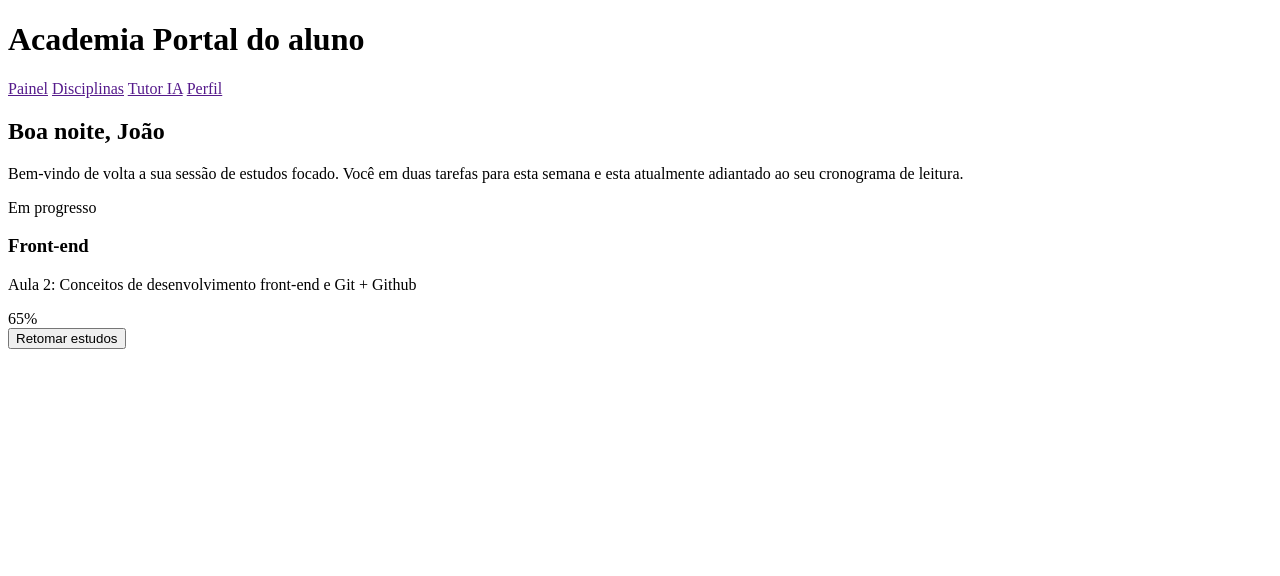
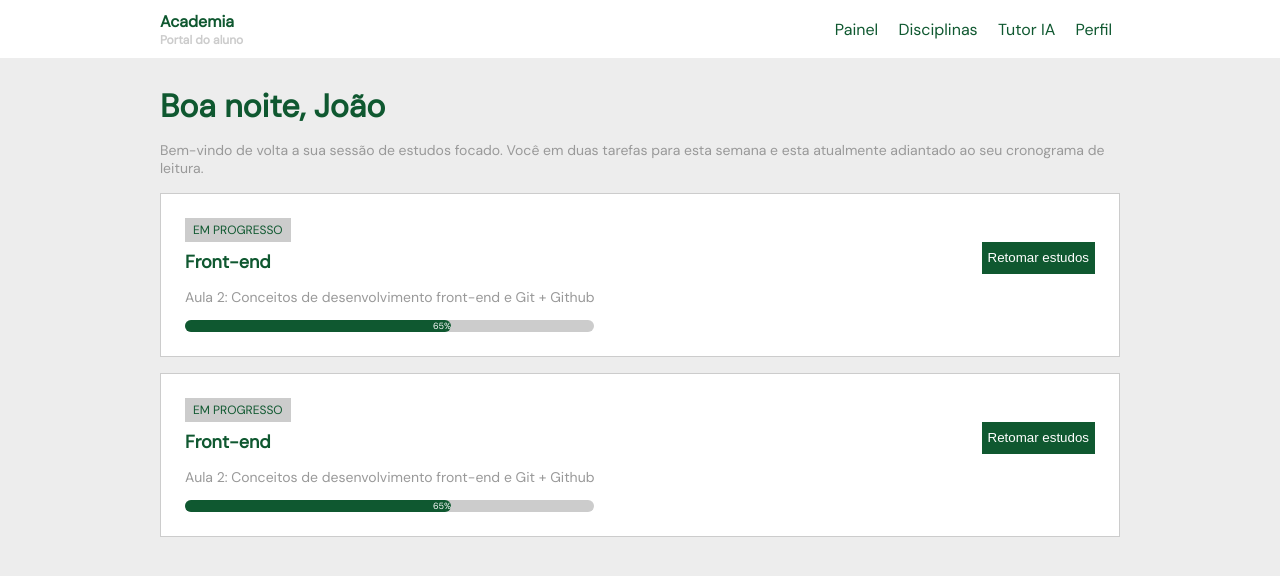
Before and after one commit to lucasbeskow/app-aluno, a plain HTML site: page dashboard.html in a window 1280 px wide. Drawn offline with Linux system fonts and the light colour scheme.

Commit message:
html + css dashboard

```diff
--- a/dashboard.html
+++ b/dashboard.html
@@ -3,39 +3,56 @@
 <head>
     <meta charset="UTF-8">
     <meta name="viewport" content="width=device-width, initial-scale=1.0">
+    <link href="/styles.css" rel="stylesheet">
+
     <title>Dashboard</title>
 </head>
-<body>
+<body class="dashboard">
 
     <header>
-        <h1>Academia <span>Portal do aluno</span></h1>
-        <nav>
+        <div class="dashboard__header">
+            <h1 class="dashboard__title">Academia <span>Portal do aluno</span></h1>
+            <nav class="dashboard__menu">
                 <a href="">Painel</a>
                 <a href="">Disciplinas</a>
                 <a href="">Tutor IA</a>
                 <a href="">Perfil</a>
             </nav>
+        </div>
     </header>
 
-    <main>
+    <div class="dashboard__body">
 
-        <div>
+        <div class="dashboard__hero">
             <h2>Boa noite, João</h2>
             <p>Bem-vindo de volta a sua sessão de estudos focado. Você em duas tarefas para esta semana e esta atualmente adiantado ao seu cronograma de leitura.</p>
         </div>
 
-        <div>
-            <span>Em progresso</span>
-            <h3>Front-end</h3>
+        <div class="card">
+            <div class="card__body">
+                <span class="card__badge">Em progresso</span>
+                <h3 class="card__title">Front-end</h3>
                 <p>Aula 2: Conceitos de desenvolvimento front-end e Git + Github</p>
-            <div>
+                <div class="card__progress">
                     <div>65%</div>
                 </div>
-
-            <button>Retomar estudos</button>
+            </div>
+            <button class="card__button">Retomar estudos</button>
         </div>
 
-    </main>
+         <div class="card">
+            <div class="card__body">
+                <span class="card__badge">Em progresso</span>
+                <h3 class="card__title">Front-end</h3>
+                <p>Aula 2: Conceitos de desenvolvimento front-end e Git + Github</p>
+                <div class="card__progress">
+                    <div>65%</div>
+                </div>
+            </div>
+            <button class="card__button">Retomar estudos</button>
+        </div>
+
+    </div>
 
 
 </body>
--- a/styles.css
+++ b/styles.css
@@ -114,3 +114,120 @@ main{
 .registro {
     text-align: center;
 }
+
+.dashboard{
+    background-color: #ededed;
+}
+
+.dashboard__body{
+    max-width: 960px;
+    margin: 0 auto;
+}
+
+header{
+    background-color: #ffffff;
+}
+
+.dashboard__header{
+    display: flex;
+    align-items: center;
+    max-width: 960px;
+    margin: 0 auto;
+}
+
+.dashboard__title{
+    font-size: 16px;
+    color: #0f5830;
+}
+.dashboard__title span{
+    display: block;
+    font-size: 12px;
+    color: #cccccc;
+}
+
+.dashboard__menu{
+    margin-left: auto;
+}
+
+.dashboard__menu a{
+    display: inline-block;
+    margin: 0 8px;
+    color: #0f5830;
+    text-decoration: none;
+}
+
+.dashboard__menu a:hover{
+    text-decoration: underline;
+}
+
+.dashboard__hero{
+    font-size: 14px;
+    color: #999999;
+}
+
+.dashboard__hero h2{
+    margin-bottom: 0px;
+    font-size: 32px;
+    color: #0f5830;
+}
+
+.card{
+    display: flex;
+    padding: 24px;
+    margin: 16px 0;
+    background-color: #ffffff;
+    border: 1px solid #cccccc;
+}
+
+.card__body{
+    margin-right: auto;
+}
+
+.card__badge{
+    display: inline-block;
+    padding: 4px 8px;
+    font-size: 12px;
+    text-transform: uppercase;
+    color: #0f5830;
+    background-color: #cccccc;
+}
+
+.card__title{
+    margin: 8px 0;
+    font-size: 18px;
+    color: #0f5830;
+}
+
+.card p{
+    font-size: 14px;
+    color: #999999;
+}
+
+.card__progress{
+    height: 12px;
+    border-radius: 8px;
+    background-color: #cccccc;
+}
+
+.card__progress div{
+    width: 65%;
+    height: 12px;
+    font-size: 9px;
+    color: #ffffff;
+    text-align: right;
+    border-radius: 8px;
+    background-color: #0f5830;
+}
+
+.card__button{
+    display: inline-block;
+    height: 32px;
+    margin: 24px 0 18px 0;
+    padding: 4px;
+    background-color: #0f5830;
+    border-width: none;
+    border-style: solid;
+    border-color: transparent;
+    color: #ffffff;
+    text-align: center;
+}
```
Lines whose indentation alone changed are shown as unchanged.
